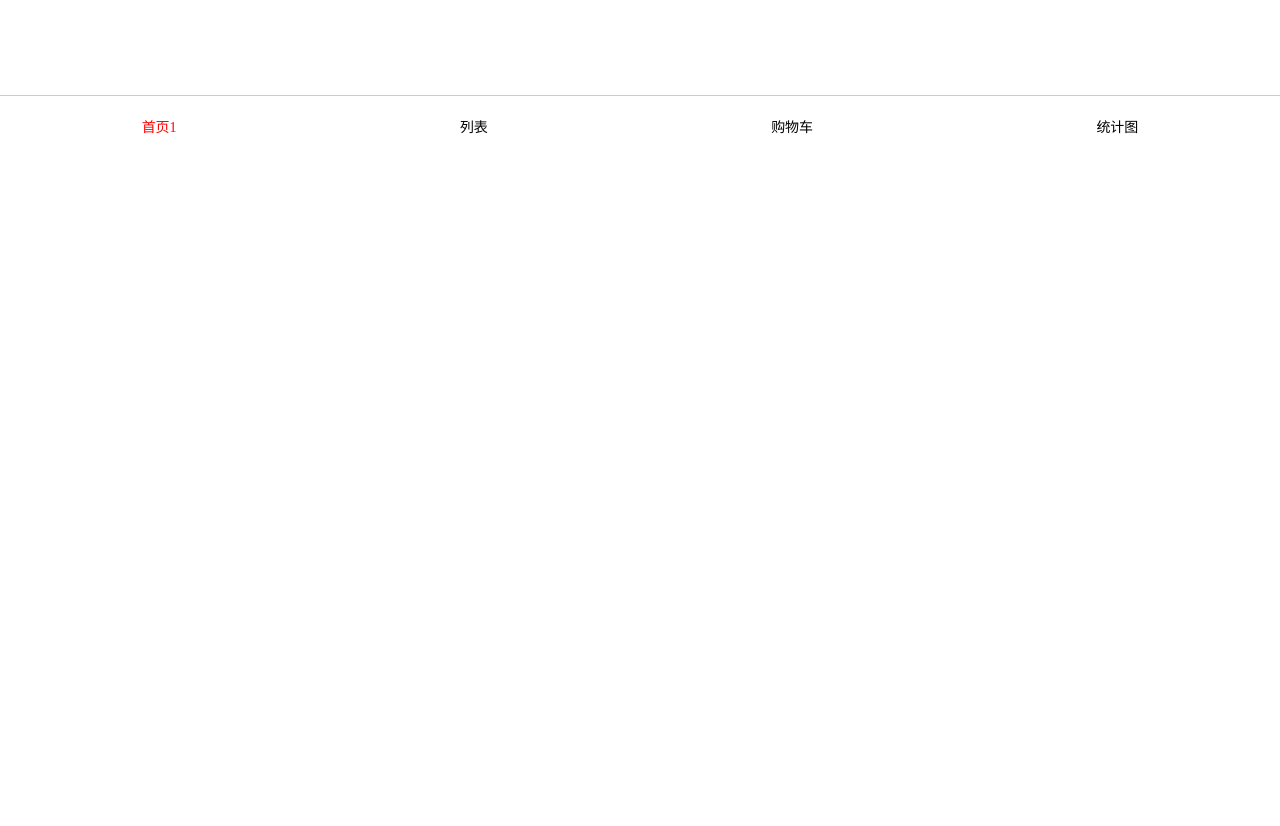
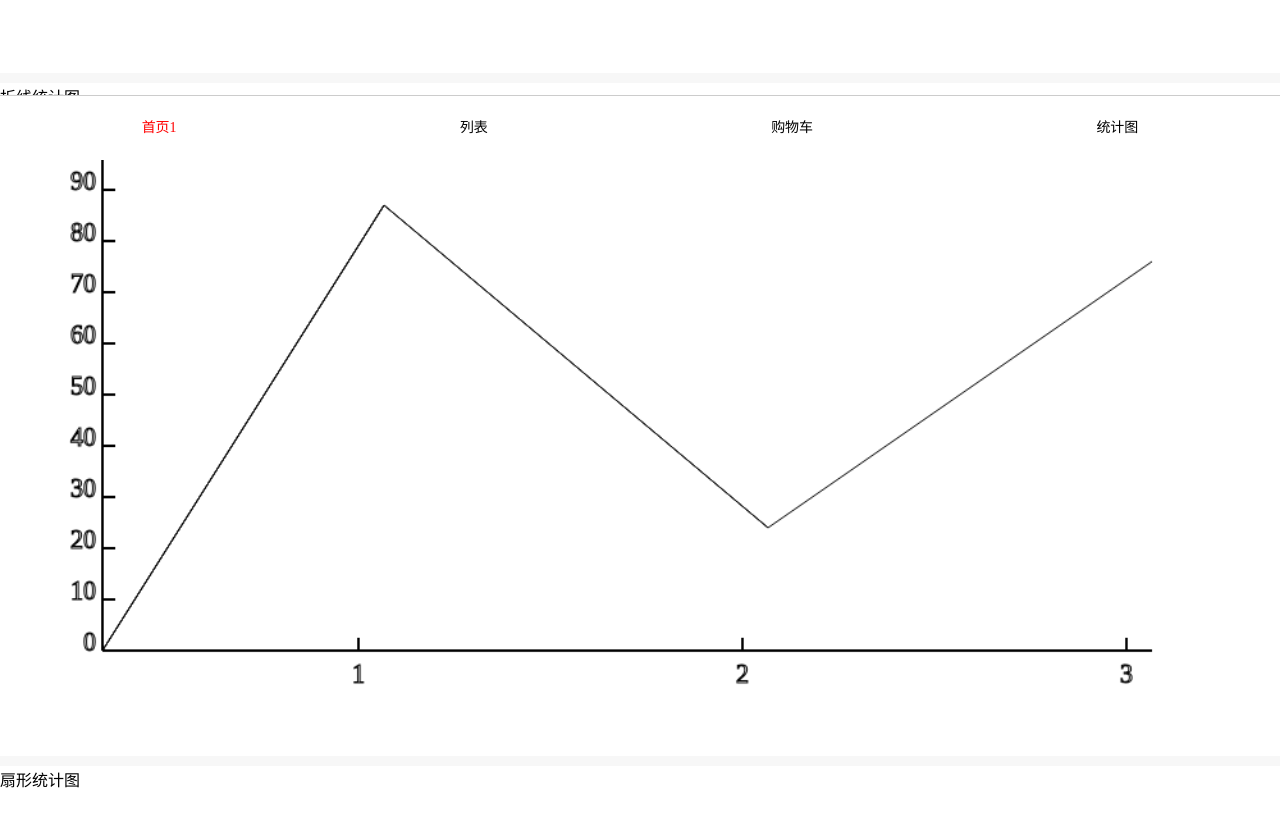
Before and after one commit to wkning/vuedemo, a Vue app: page /#/cartogram in a window 1280 px wide. Shown: the part 640-1466 px from the top of the page. Before the commit the page ends 800 px from the top, so only its background shows below. Built offline with nearby package versions, Linux system fonts and the light colour scheme.

Commit message:
添加折线统计图和标注

```diff
--- a/src/components/cartogram/index.vue
+++ b/src/components/cartogram/index.vue
@@ -1,9 +1,21 @@
 <template>
     <div class="cartogram">
         <div class="item">
-            <div class="itemTitle"></div>
+            <div class="itemTitle">扇形统计图</div>
             <div class="itemContent">
-                <canvas ref="circle" width="800" height="400" style="width: 100vw; height: 50vw"></canvas>
+                <canvas ref="circle" width="1000" height="500" style="width: 100vw; height: 50vw"></canvas>
+            </div>
+        </div>
+        <div class="item">
+            <div class="itemTitle">折线统计图</div>
+            <div class="itemContent">
+                <canvas v-brokenLine="val" width="1000" height="500" style="width: 100vw; height: 50vw"></canvas>
+            </div>
+        </div>
+        <div class="item">
+            <div class="itemTitle">扇形统计图</div>
+            <div class="itemContent">
+
             </div>
         </div>
     </div>
@@ -14,24 +26,25 @@
         name: "index",
         data(){
             return {
-
+                val:[87,24,76]
             }
         },
         created(){
 
         },
         mounted(){
-            const list = [10,20,30,40,60,70,100,20,30];
+            const list = [20,30,50,20,40,70,90];
             var sum = eval(list.join("+"));
             const circle = this.$refs.circle;
             const circleCtx = circle.getContext("2d");
-            circleCtx.translate(400,200);
+            circleCtx.translate(500,250);
+            circleCtx.rotate(1.5*Math.PI);
             list.forEach((item,index)=> {
                 var front=0,after=0;
                 if(index<1){
                     front=0;
                 }else {
-                    front= this.countPrecent(list,index-1)/sum
+                    front= this.countPrecent(list,index-1)/sum;
                 }
                 after = this.countPrecent(list,index)/sum;
                 circleCtx.fillStyle=this.randomColor();
@@ -40,6 +53,17 @@
                 circleCtx.arc(0,0,150,front*2*Math.PI,after*2*Math.PI,false);
                 circleCtx.closePath();
                 circleCtx.fill();
+                circleCtx.save();
+                circleCtx.rotate(after*Math.PI+front*Math.PI);
+                circleCtx.moveTo(100,0);
+                circleCtx.lineTo(180,0);
+                circleCtx.font = "20px '微软雅黑'";
+                //start|end|center|left|right
+                circleCtx.textAlign = 'left';
+                const num =(item/sum).toFixed(3)*100+'%';
+                circleCtx.strokeText(num,160,-5);
+                circleCtx.stroke();
+                circleCtx.restore()
             });
         },
         methods:{
@@ -55,7 +79,60 @@
             }
         },
         directives:{
+            brokenLine:function (el,val) {
+                const getCount = Math.max.apply(Math, val.value).toString().length;
+                var maxNum = 1 ;
+                for(let i=0 ; i<getCount; i++){
+                    maxNum =maxNum*10
+                }
+                console.log(el);
+                const brokenCtx = el.getContext("2d");
+                brokenCtx.translate(0,460);
+                brokenCtx.moveTo(80,-40);
+                brokenCtx.lineTo(900,-40);
+                brokenCtx.moveTo(80,-40);
+                brokenCtx.lineTo(80,-460);
+                brokenCtx.stroke();
+                for(let i =0 ; i<=10; i++){
+                    brokenCtx.font = "20px '微软雅黑'";
+                    //start|end|center|left|right
+                    brokenCtx.textAlign = 'end';
+                    brokenCtx.strokeText(maxNum/10*i,75,-40*(i+1));
+                    brokenCtx.moveTo(80,-40*(i+1));
+                    brokenCtx.lineTo(90,-40*(i+1));
+                    brokenCtx.stroke();
+                }
+                for(let i =0 ; i<=val.value.length; i++){
+                    brokenCtx.font = "20px '微软雅黑'";
+                    //start|end|center|left|right
+                    brokenCtx.textAlign = 'center';
+                    brokenCtx.strokeText(i+1,(i+1)*(900/val.value.length)-20,-15);
+                    brokenCtx.moveTo((i+1)*(900/val.value.length)-20,-40);
+                    brokenCtx.lineTo((i+1)*(900/val.value.length)-20,-50);
+                    brokenCtx.stroke();
+                }
+                // brokenCtx.moveTo(80,-40);
+                // brokenCtx.lineTo((900/val.value.length)-20,-400*7/maxNum-40);
+                // brokenCtx.stroke();
+                val.value.forEach((item,index)=>{
+                    var begin={},end={};
+                    if(index==0){
+                        begin.x = 80;
+                        begin.y = -40;
+                    }else {
+                        begin.x = index*(900/val.value.length);
+                        begin.y = -400*(val.value[index-1])/maxNum-40;
+                    }
+                    end.x = (index+1)*(900/val.value.length);
+                    end.y = -400*(item)/maxNum-40;
+                    brokenCtx.moveTo(begin.x,begin.y);
+                    brokenCtx.lineTo(end.x,end.y);
+                    brokenCtx.stroke();
+                    //三条线的起点分别是 坐标原点 前面一个线的终点
+                    //三个终点的Y轴位置 -40*(item/maxNum) 三个终点的X轴的位置 (index+1)*(900/val.value.length)
 
+                })
+            }
         }
     }
 </script>
@@ -63,6 +140,6 @@
 <style scoped>
     .cartogram{background-color: #f7f7f7}
     .item{margin-bottom: 10px; background-color: white;}
-    .itemTitle{width: 100vw}
+    .itemTitle{width: 100vw; height: 30px;line-height: 30px}
     .itemContent{width: 100vw}
 </style>
```
